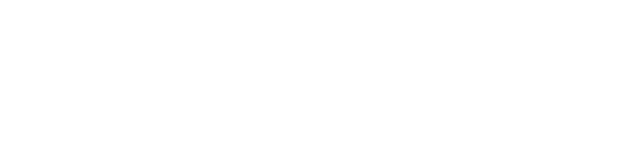
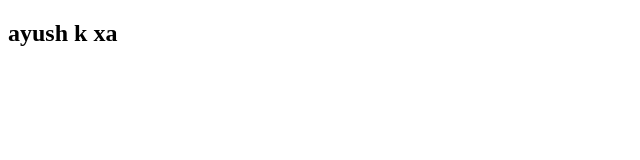
Before and after one commit to aaayush44/webdevelopment_aaayush44, a plain HTML site: page index.html in a window 1280 px wide. Shown: the whole page, without its empty margins (0-640 px from the left). Drawn offline with Linux system fonts and the light colour scheme.

Commit message:
change something

```diff
--- a/index.html
+++ b/index.html
@@ -4,6 +4,6 @@
 	<title></title>
 </head>
 <body>
-
+ <h2> ayush k xa </h2>
 </body>
 </html>
```
